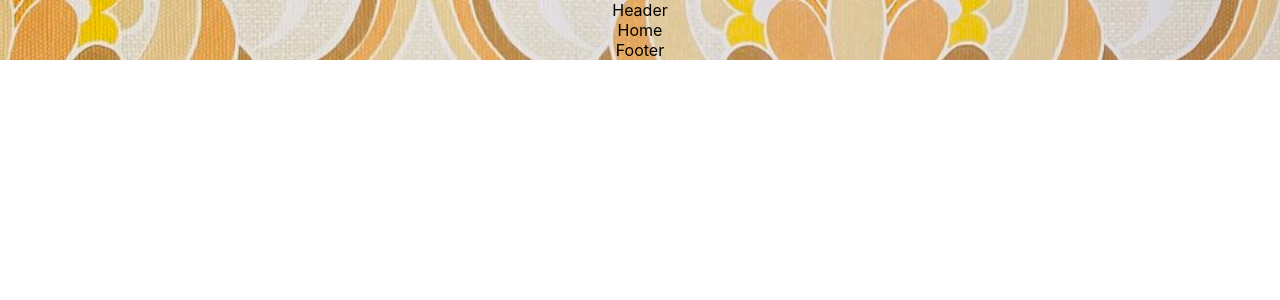
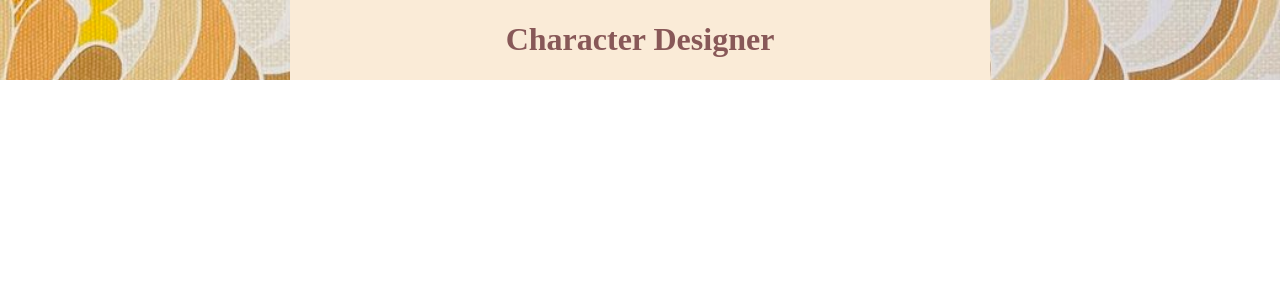
Before and after one commit to hana-acciaioli/react-character-design, a React (Create React App) app: page / in a window 1280 px wide. Shown: the top 300 px of the page. Built offline with nearby package versions, Linux system fonts and the light colour scheme.

Commit message:
font-family and css layout in place

```diff
--- a/public/index.html
+++ b/public/index.html
@@ -5,16 +5,19 @@
     <link rel="icon" href="%PUBLIC_URL%/favicon.ico" />
     <meta name="viewport" content="width=device-width, initial-scale=1" />
     <meta name="theme-color" content="#000000" />
-    <meta
-      name="description"
-      content="Web site created using create-react-app"
-    />
+    <meta name="description" content="Web site created using create-react-app" />
     <link rel="apple-touch-icon" href="%PUBLIC_URL%/logo192.png" />
     <!--
       manifest.json provides metadata used when your web app is installed on a
       user's mobile device or desktop. See https://developers.google.com/web/fundamentals/web-app-manifest/
     -->
     <link rel="manifest" href="%PUBLIC_URL%/manifest.json" />
+    <link rel="preconnect" href="https://fonts.googleapis.com" />
+    <link rel="preconnect" href="https://fonts.gstatic.com" crossorigin />
+    <link
+      href="https://fonts.googleapis.com/css2?family=Creepster&family=Gloria+Hallelujah&display=swap"
+      rel="stylesheet"
+    />
     <!--
       Notice the use of %PUBLIC_URL% in the tags above.
       It will be replaced with the URL of the `public` folder during the build.
@@ -24,7 +27,7 @@
       work correctly both with client-side routing and a non-root public URL.
       Learn how to configure a non-root public URL by running `npm run build`.
     -->
-    <title>React App</title>
+    <title>Character Designer</title>
   </head>
   <body>
     <noscript>You need to enable JavaScript to run this app.</noscript>
--- a/src/App.css
+++ b/src/App.css
@@ -2,6 +2,7 @@
   text-align: center;
   background-size: 100%;
   display: grid;
+  grid-template-columns: 1fr 700px 1fr;
 }
 
 /* .App-logo {
--- a/src/components/Home/Home.css
+++ b/src/components/Home/Home.css
@@ -0,0 +1,10 @@
+.Gloria {
+  font-family: 'Gloria+Hallelujah', cursive;
+}
+.Home {
+  width: 700px;
+  background-color: antiquewhite;
+  display: grid;
+  height: auto;
+  color: rgb(136, 88, 88);
+}
--- a/src/components/Home/Home.js
+++ b/src/components/Home/Home.js
@@ -1,5 +1,10 @@
 import React from 'react';
+import './Home.css';
 
 export default function Home() {
-  return <div>Home</div>;
+  return (
+    <div className="Home">
+      <h1 className="Gloria">Character Designer</h1>
+    </div>
+  );
 }
--- a/src/components/layout/Footer/Footer.js
+++ b/src/components/layout/Footer/Footer.js
@@ -1,7 +1,5 @@
 import React from 'react';
 
 export default function Footer() {
-  return (
-    <div>Footer</div>
-  );
+  return <div></div>;
 }
--- a/src/components/layout/Header/Header.js
+++ b/src/components/layout/Header/Header.js
@@ -1,5 +1,5 @@
 import React from 'react';
 
 export default function Header() {
-  return <div>Header</div>;
+  return <div></div>;
 }
```
